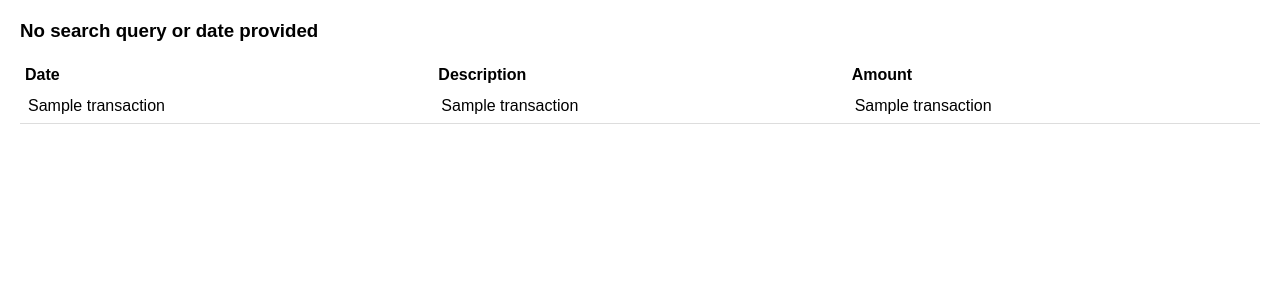
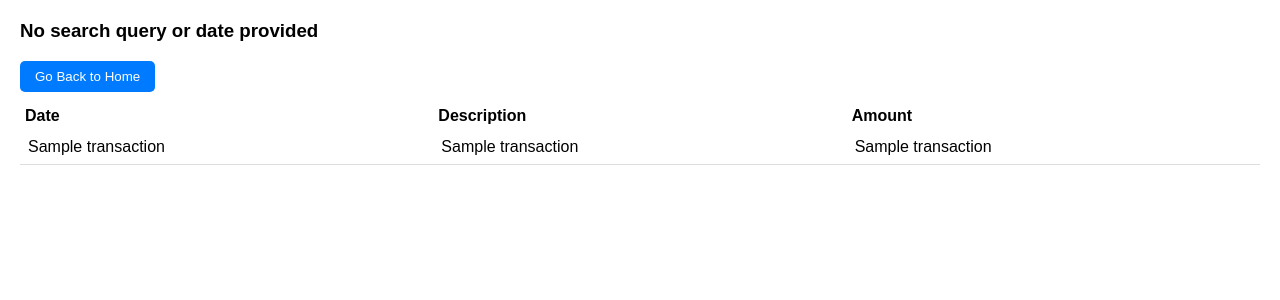
Before and after one commit to Andraannn/Finance-Tracker-System, a Flask app: page /search in a window 1280 px wide. Shown: the top 300 px of the page. Run offline with Flask 3, Linux system fonts and the light colour scheme; a database or web service that is not in the repository returns one stand-in record (values such as "Sample title"); some libraries are stand-ins or nearby versions.

Commit message:
added icon and modified search results

```diff
--- a/static/styles.css
+++ b/static/styles.css
@@ -349,3 +349,17 @@ tr.header-row {
   cursor: pointer;
   outline: none;
 }
+
+.go-back-btn {
+  padding: 8px 15px;
+  background-color: #007bff;
+  color: white;
+  border: none;
+  border-radius: 5px;
+  cursor: pointer;
+  transition: background-color 0.3s ease-in-out;
+}
+
+.go-back-btn:hover {
+  background-color: #0056b3;
+}
--- a/templates/index.html
+++ b/templates/index.html
@@ -4,6 +4,7 @@
     <meta charset="UTF-8">
     <meta name="viewport" content="width=device-width, initial-scale=1.0">
     <title>Finance Tracker</title>
+    <link rel="icon" href="{{ url_for('static', filename='FT-icon.ico') }}" type="image/x-icon">
     <link rel="stylesheet" type="text/css" href="{{ url_for('static', filename='styles.css') }}">
     <link href="https://stackpath.bootstrapcdn.com/bootstrap/5.1.3/css/bootstrap.min.css" rel="stylesheet">
     <link href="https://cdnjs.cloudflare.com/ajax/libs/bootstrap-icons/1.7.2/font/bootstrap-icons.css" rel="stylesheet">
--- a/templates/search_results.html
+++ b/templates/search_results.html
@@ -16,6 +16,8 @@
     {% else %}
     <h3>No search query or date provided</h3>
     {% endif %}
+    <button onclick="window.location.href = '/';" class="go-back-btn">Go Back to Home</button>
+    <br>
     <table>
         <tr>
             <th>Date</th>
```
Also changed, not shown: static/FT-icon.ico (added).
